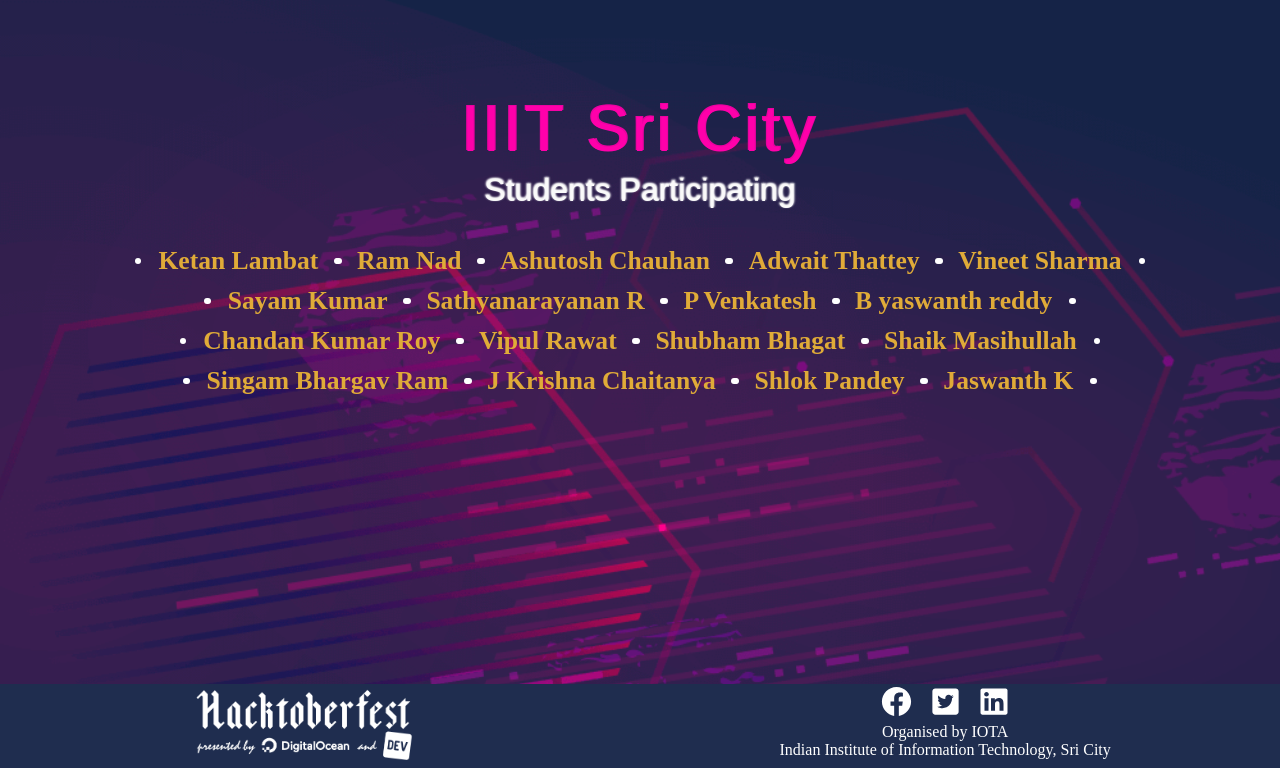
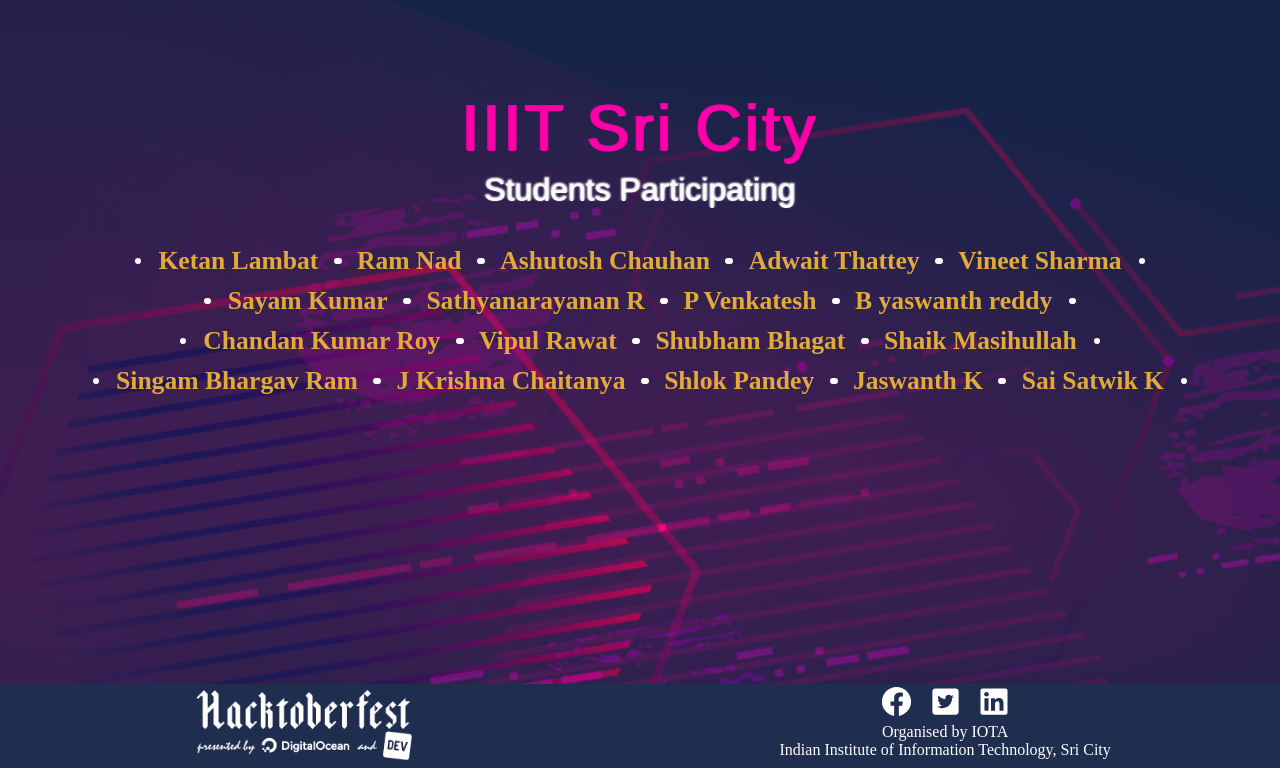
Before and after one commit to Project-Club-IIITS/hacktoberfest2019-participants, a Jekyll site: the page index.html, which Jekyll copies as it is, in a window 1280 px wide, cut to the strip 132-900 px from the top of the page. Built offline with Jekyll 4.4.1, drawn with Linux system fonts in a browser that asks for light colours; some web fonts are replaced.

Commit message:
add my name

```diff
--- a/index.html
+++ b/index.html
@@ -63,7 +63,7 @@
                 <li><a href="https://github.com/chaitanya531">J Krishna Chaitanya</a></li>
                 <li><a href="https://github.com/b30wulffz">Shlok Pandey</a></li>
                 <li><a href="https://github.com/JazzKriss21">Jaswanth K</a></li>
-
+                <li><a href="https://github.com/saisatwik99">Sai Satwik K</a></li>
             </ul>
         </div>
     </div>
```
